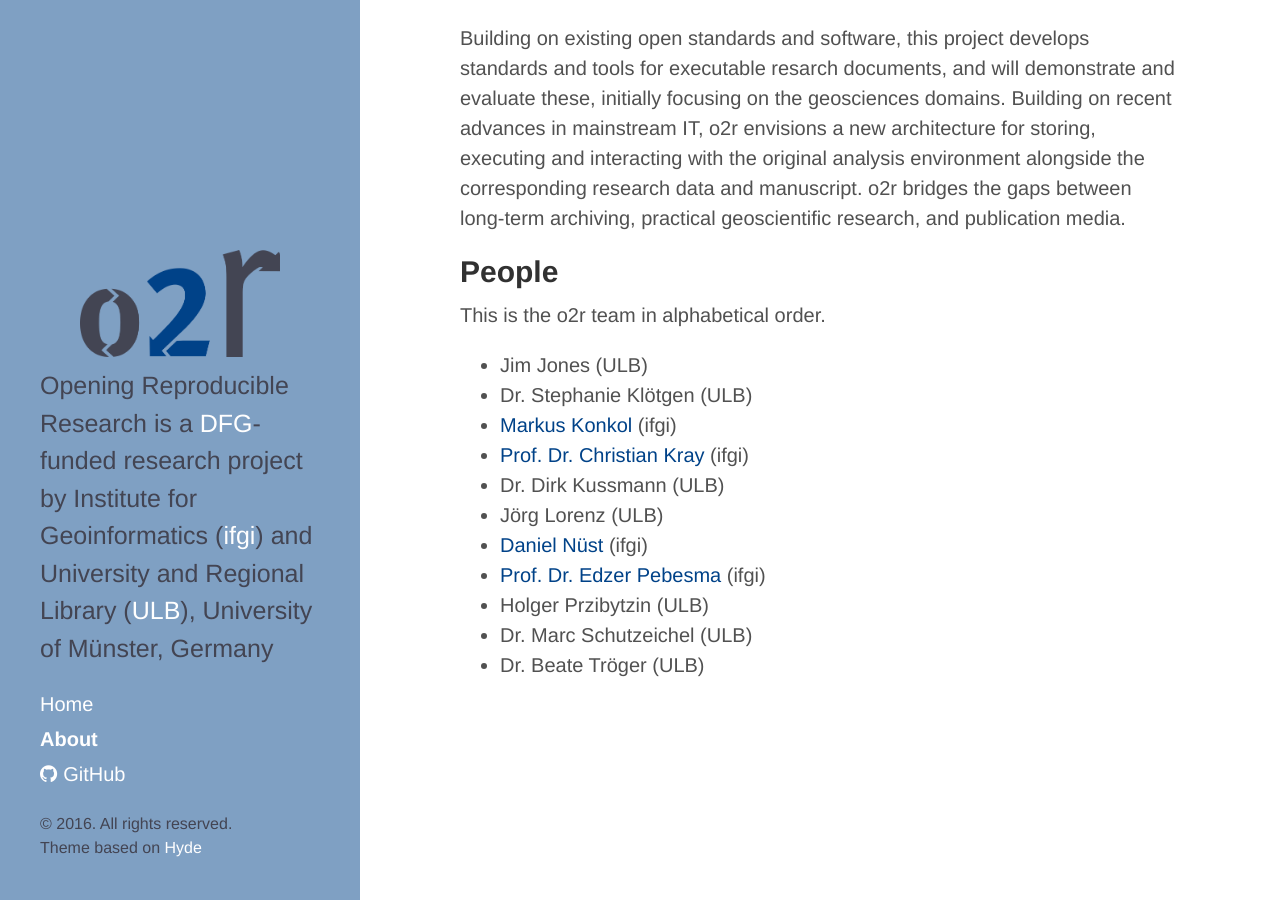
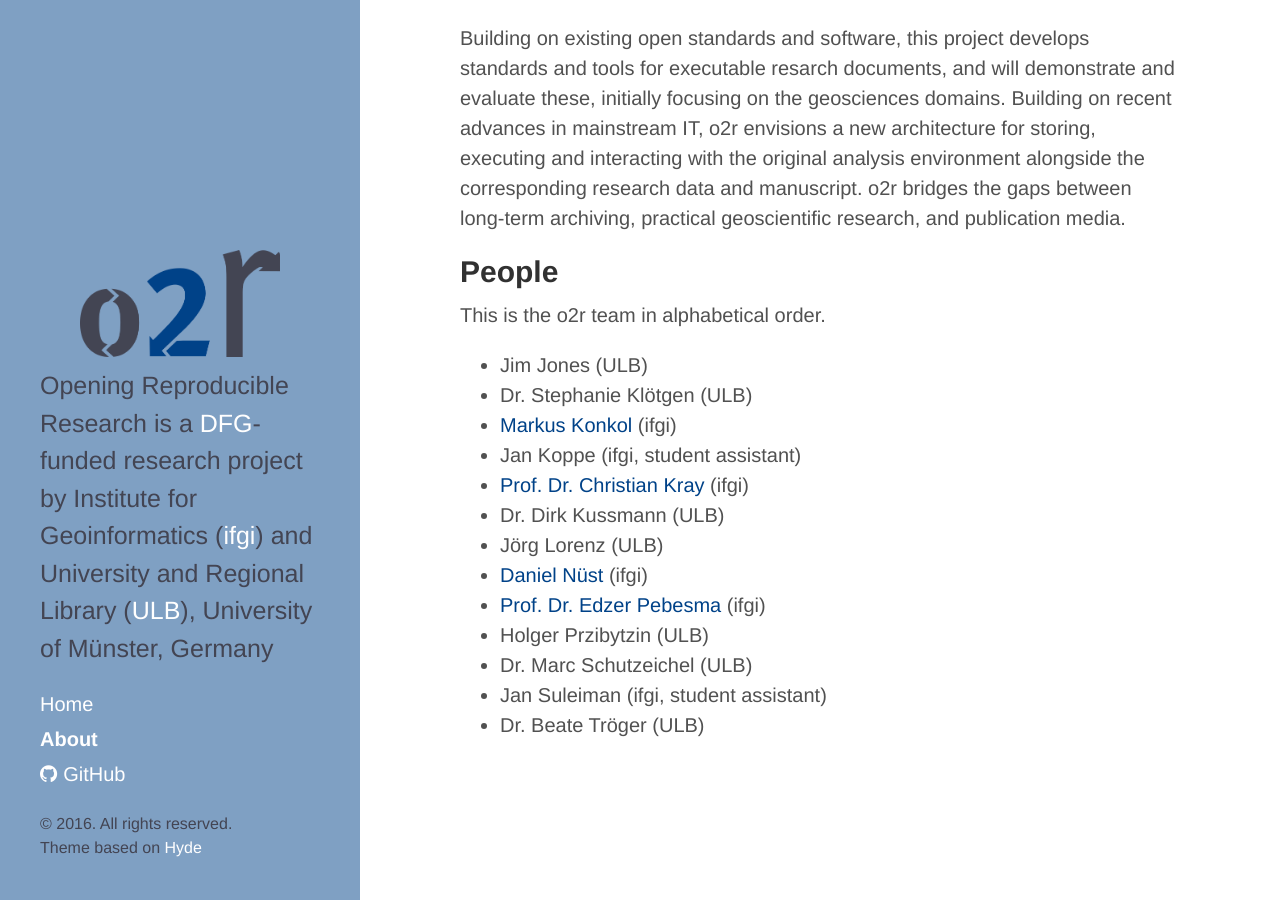
Before and after one commit to o2r-project/o2r-project.github.io, a Jekyll site: the page built from about.md, in a window 1280 px wide and 900 px high, scrolled down 895 px. Built offline with Jekyll 4.4.1, drawn with Linux system fonts in a browser that asks for light colours; nearby versions of some CDN libraries.

Commit message:
Add team members

```diff
--- a/about.md
+++ b/about.md
@@ -27,6 +27,7 @@ This is the o2r team in alphabetical order.
 * Jim Jones (ULB)
 * Dr. Stephanie Klötgen (ULB)
 * [Markus Konkol](http://www.uni-muenster.de/Geoinformatics/en/institute/staff/index.php/125/Markus_Konkol) (ifgi)
+* Jan Koppe (ifgi, student assistant)
 * [Prof. Dr. Christian Kray](http://www.uni-muenster.de/Geoinformatics/institute/staff/index.php/118/Christian_Kray) (ifgi)
 * Dr. Dirk Kussmann (ULB)
 * Jörg Lorenz (ULB)
@@ -34,4 +35,5 @@ This is the o2r team in alphabetical order.
 * [Prof. Dr. Edzer Pebesma](http://www.uni-muenster.de/Geoinformatics/institute/staff/index.php/119/Edzer_Pebesma) (ifgi)
 * Holger Przibytzin (ULB)
 * Dr. Marc Schutzeichel (ULB)
+* Jan Suleiman (ifgi, student assistant)
 * Dr. Beate Tröger (ULB)
```
